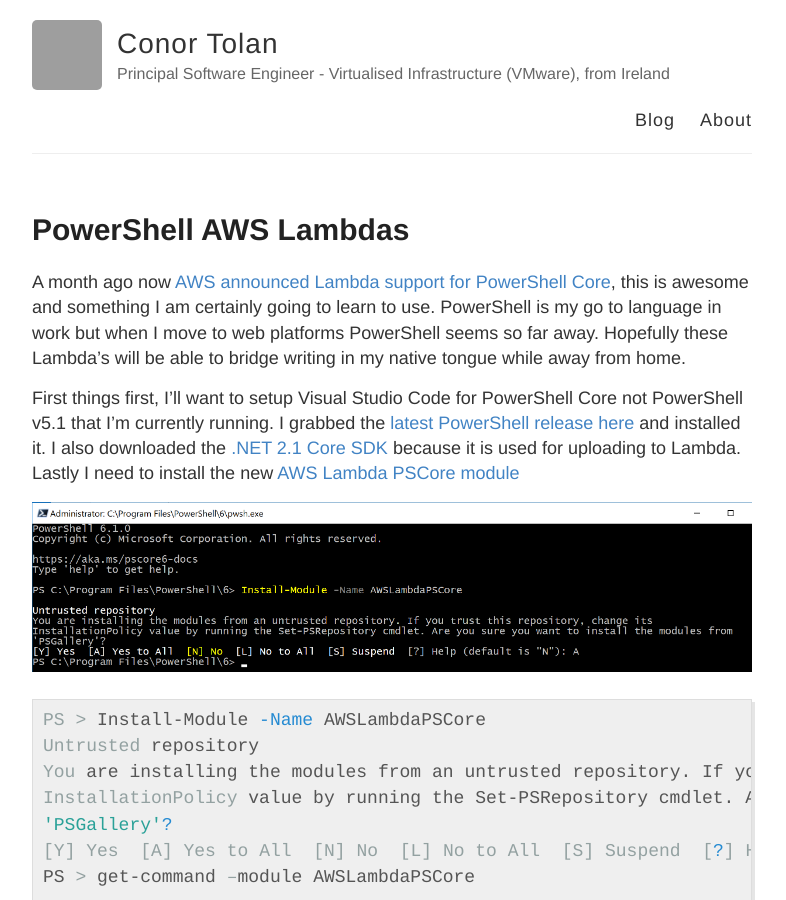
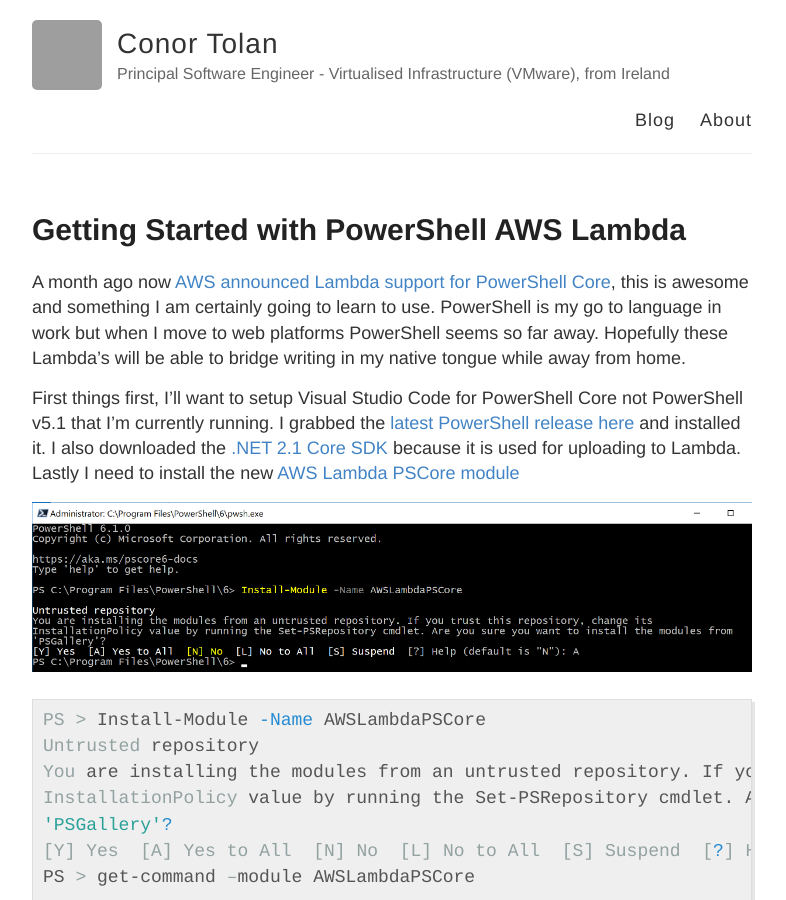
Before and after one commit to ctolan/ctolan.github.io, a Jekyll site: the page built from _posts/2018-10-08-PowerShell-Lambda.md, in a window 1280 px wide and 900 px high. Shown: the whole window, without its empty margins (248-1034 px from the left). Built offline with Jekyll 4.4.1, drawn with Linux system fonts in a browser that asks for light colours; comment, search, counter and statistics services are not loaded; grey boxes are pictures that could not be loaded.

Commit message:
Title changes for SEO

```diff
--- a/_posts/2018-10-08-PowerShell-Lambda.md
+++ b/_posts/2018-10-08-PowerShell-Lambda.md
@@ -1,6 +1,6 @@
 ---
 layout: post
-title:  "PowerShell AWS Lambdas"
+title:  "Getting Started with PowerShell AWS Lambda"
 date:   2018-10-08 09:56:31 +0100
 author:
   twitter: ConorT
```
Also changed, not shown: _posts/2018-10-14-PowerShell-Lambda-follow-up.md (+1 -1 lines).
